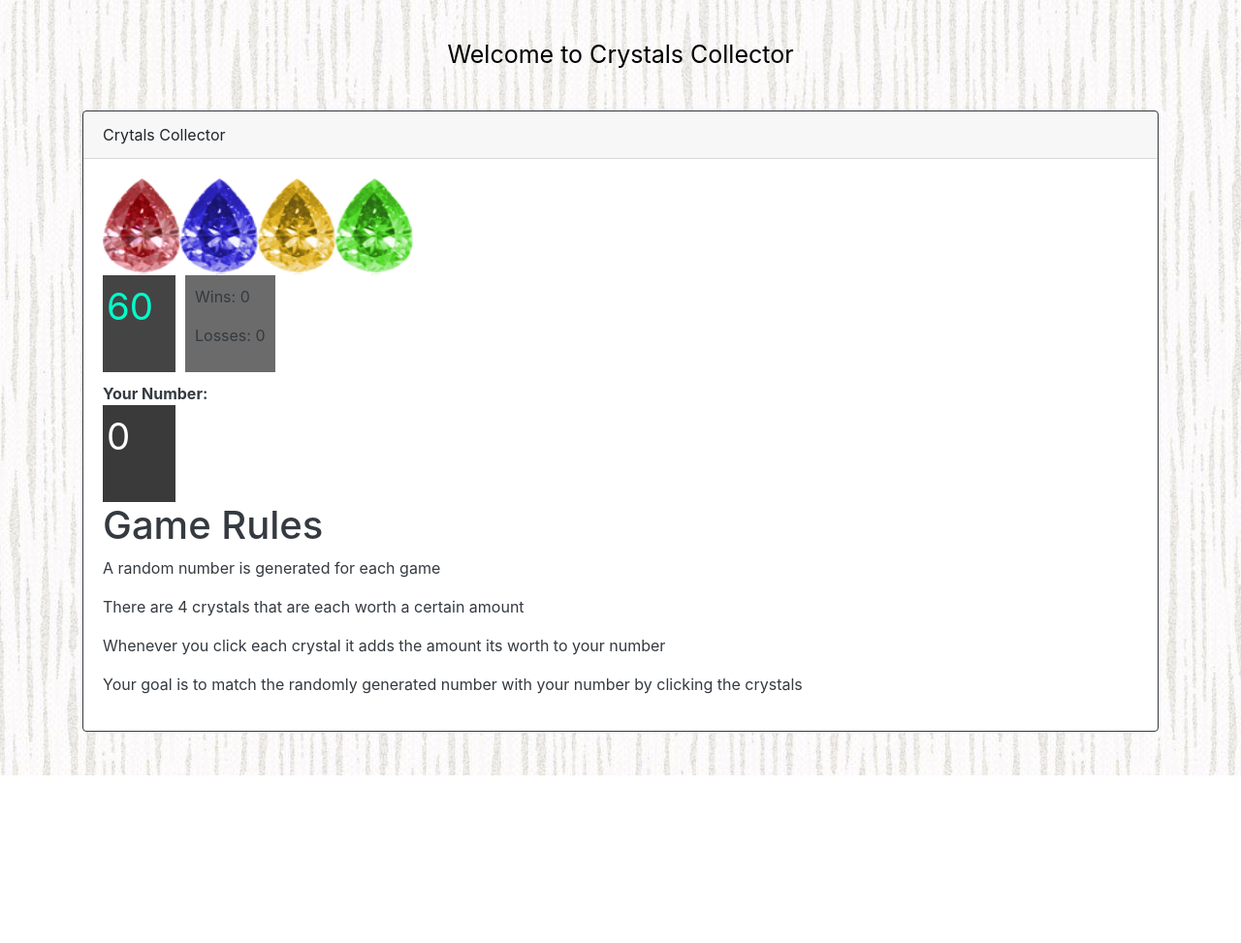
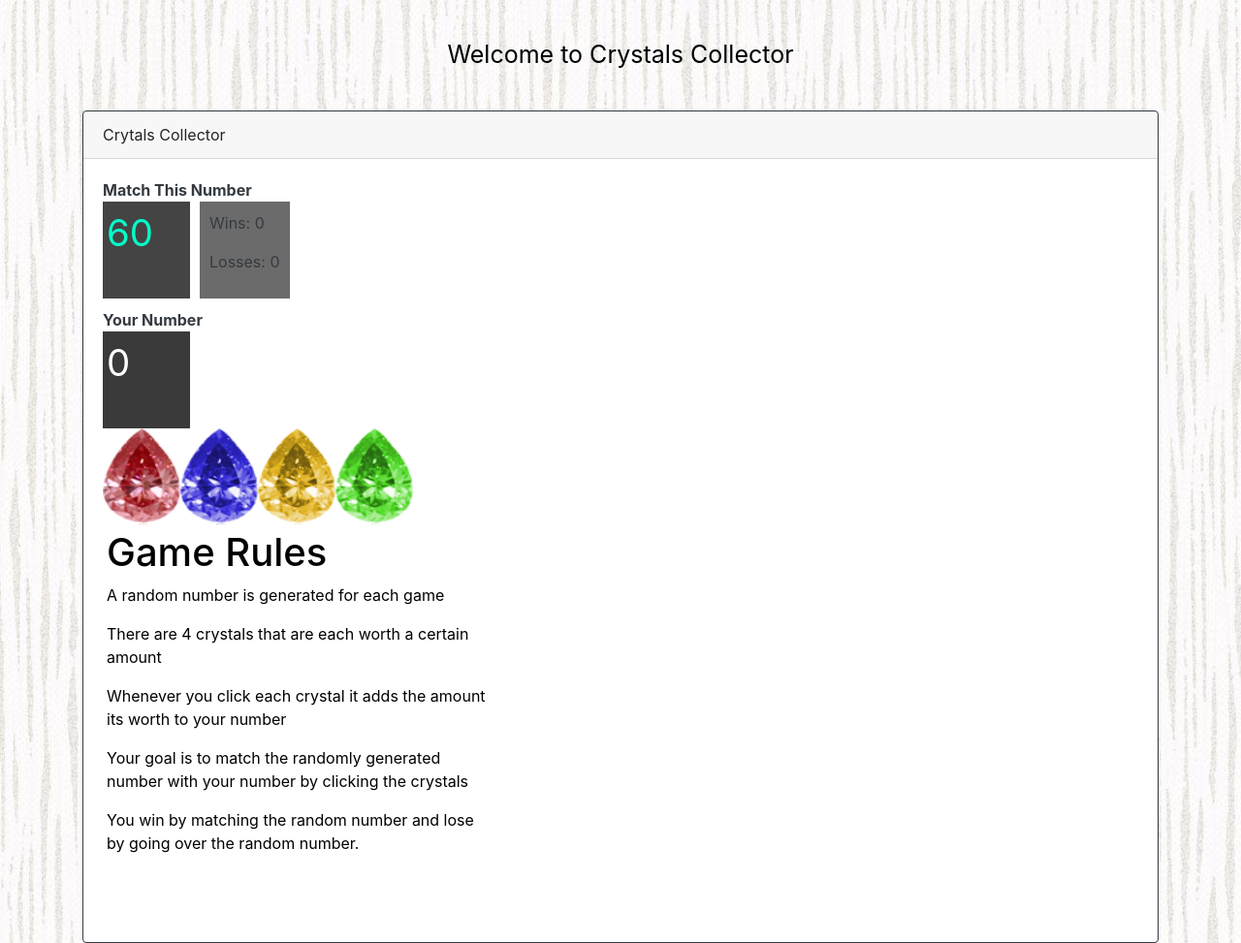
Before and after one commit to jrvillalba1993/unit-4-game, a plain HTML site: page index.html in a window 1280 px wide. Shown: the whole page at 97% size. Before the commit the page ends 800 px from the top, so only its background shows below. Drawn offline with nearby package versions, Linux system fonts and the light colour scheme.

Commit message:
updated css
trying to make it look pretty

```diff
--- a/assets/css/style.css
+++ b/assets/css/style.css
@@ -15,9 +15,11 @@ body {
   }
   .crystals-button {
     display: inline;
+    align: center;
   }
   #screen {
     overflow: auto;
+    align: center;
   }
 
   #screen div {
@@ -29,35 +31,44 @@ body {
     padding: 4px;
     margin-bottom: 10px;
     color: white;
+
   }
 
-  #rules-area {
+  #rules {
     width: 400px;
     height: 400px;
     padding: 4px;
     margin-bottom: 10px;
-    color: rgb(255, 255, 255);
+    color: rgb(0, 0, 0);
+
   }
 
   #random-area {
-    width: 75px;
+    width: 90px;
     height: 100px;
     padding: 4px;
     font-size: 3vw;
     color: rgb(0, 255, 200);
     background-color: rgb(68, 68, 68);
+
+
+
   }
 
   #score-area {
-    width: 75px;
+    width: 90px;
     height: 100px;
     padding: 4px;
     color: rgb(255, 255, 255);
     background-color: rgb(58, 58, 58);
+
+
   }
 
   #score-number {
     font-size: 3vw;
+
+
   }
 
   #win-area {
@@ -65,4 +76,6 @@ body {
     margin-bottom: 10px;
     margin-left: 10px;
     background-color: rgb(107, 107, 107);
+
+
   }
--- a/index.html
+++ b/index.html
@@ -23,24 +23,27 @@
               <div class="card-body text-dark">
 
 
-    <div id="crystal-area"></div>
+                <b>Match This Number</b>
     <div id="screen">
         <div id="random-area"></div>
         <div id="win-area"></div>
       </div>
       <div>
-        <b>Your Number:</b>
+        <b>Your Number</b>
         <div id="score-area"></div>
       </div>
+      <div id="crystal-area"></div>
 
 
-      <h1>Game Rules</h1>
 
+      <div id="rules">
+        <h1>Game Rules</h1>
       <p>A random number is generated for each game</p>
       <p>There are 4 crystals that are each worth a certain amount</p>
       <p>Whenever you click each crystal it adds the amount its worth to your number</p>
       <p>Your goal is to match the randomly generated number with your number by clicking the crystals</p>
-
+      <p>You win by matching the random number and lose by going over the random number.</p>
+    </div>
 
 </div>
 </div>
```
